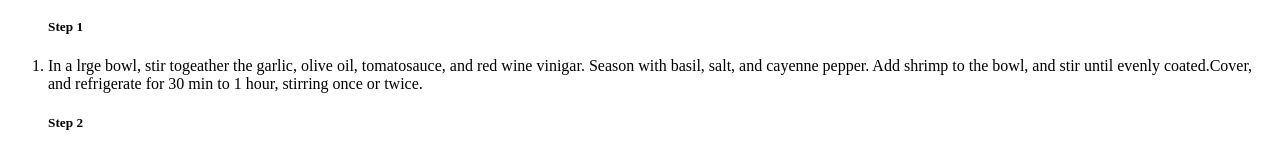
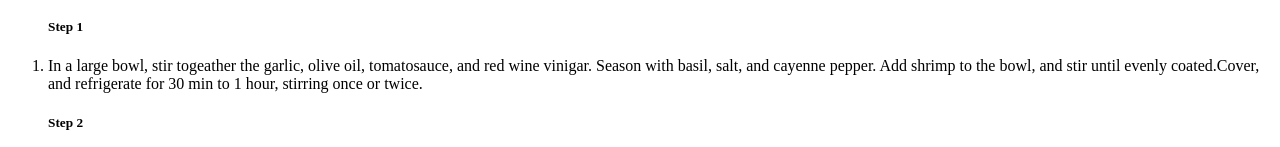
Before and after one commit to Zuqme/odin-recipes, a plain HTML site: page recipes/Shrimp.html in a window 1280 px wide. Shown: the part 1040-1187 px from the top of the page. Drawn offline with Linux system fonts and the light colour scheme.

Commit message:
fixed typo

```diff
--- a/recipes/Shrimp.html
+++ b/recipes/Shrimp.html
@@ -27,7 +27,7 @@
                           <ol>
                                 <head><h5>Step 1</h5></head>
 
-                                    <li><p>In a lrge bowl, stir togeather the garlic, olive oil, tomatosauce, and red wine vinigar. Season with basil, salt, and cayenne pepper. Add shrimp to the bowl, and stir until evenly coated.Cover, and refrigerate for 30 min to 1 hour, stirring once or twice.</p></li>
+                                    <li><p>In a large bowl, stir togeather the garlic, olive oil, tomatosauce, and red wine vinigar. Season with basil, salt, and cayenne pepper. Add shrimp to the bowl, and stir until evenly coated.Cover, and refrigerate for 30 min to 1 hour, stirring once or twice.</p></li>
 
                                 <head><h5>Step 2</h5></head>
 
```
